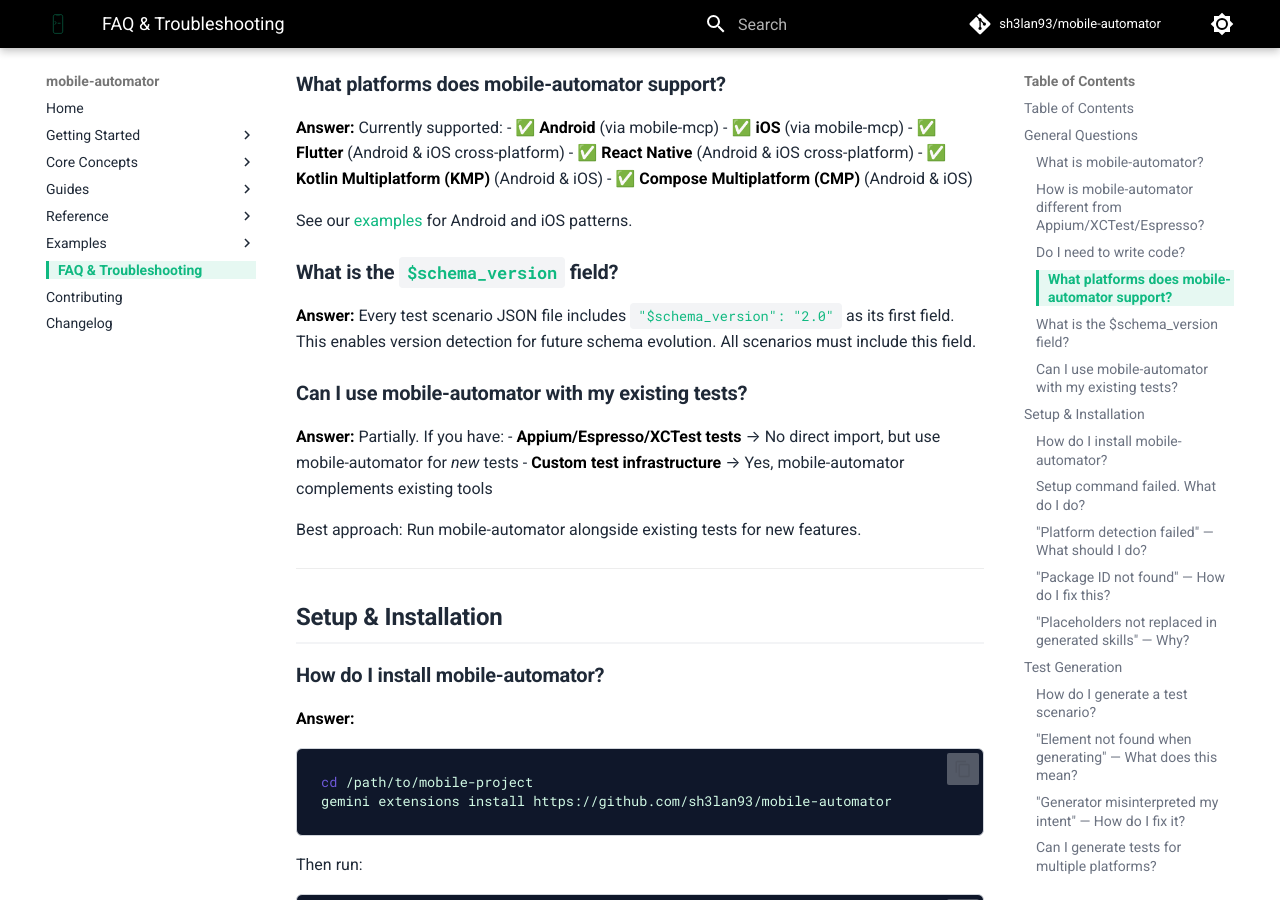
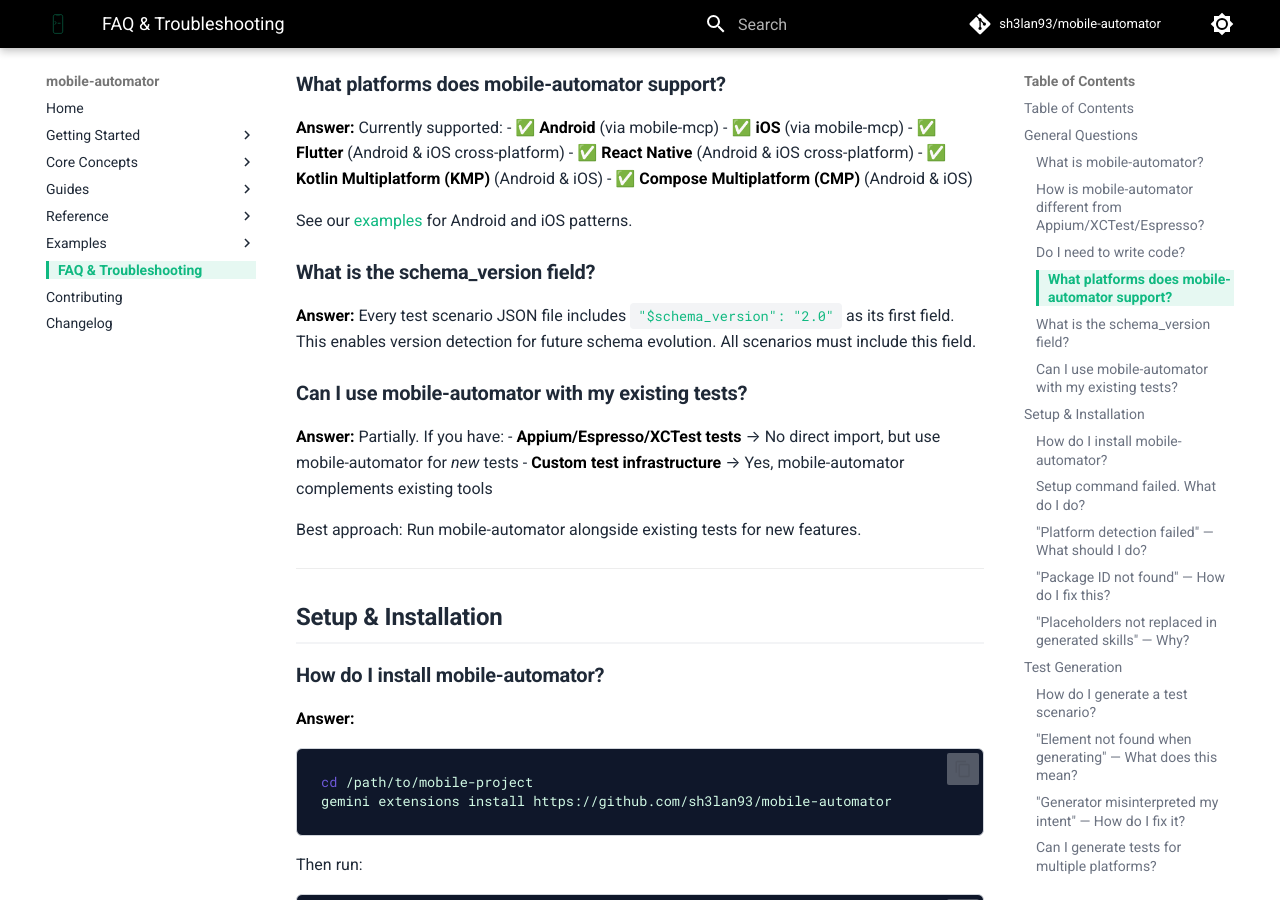
Before and after one commit to sh3lan93/mobile-automator, an MkDocs documentation site: the page built from docs/faq.md, in a window 1280 px wide and 900 px high, scrolled down 1778 px. Built offline with MkDocs 1.6.1 and Material for MkDocs 9.7.7, drawn with Linux system fonts in a browser that asks for light colours; comment, search, counter and statistics services are not loaded; some of the changed text lies outside the part shown.

Commit message:
docs: remove unnecessary formatting and quotes from FAQ examples

```diff
--- a/docs/faq.md
+++ b/docs/faq.md
@@ -66,7 +66,7 @@ Executed Automatically: Tap fields, type text, verify dashboard
 
 See our [examples](examples/index.md) for Android and iOS patterns.
 
-### What is the `$schema_version` field?
+### What is the schema_version field?
 
 **Answer:** Every test scenario JSON file includes `"$schema_version": "2.0"` as its first field. This enables version detection for future schema evolution. All scenarios must include this field.
 
```
Also changed, not shown: other parts of docs/faq.md (+1 -1 lines).
